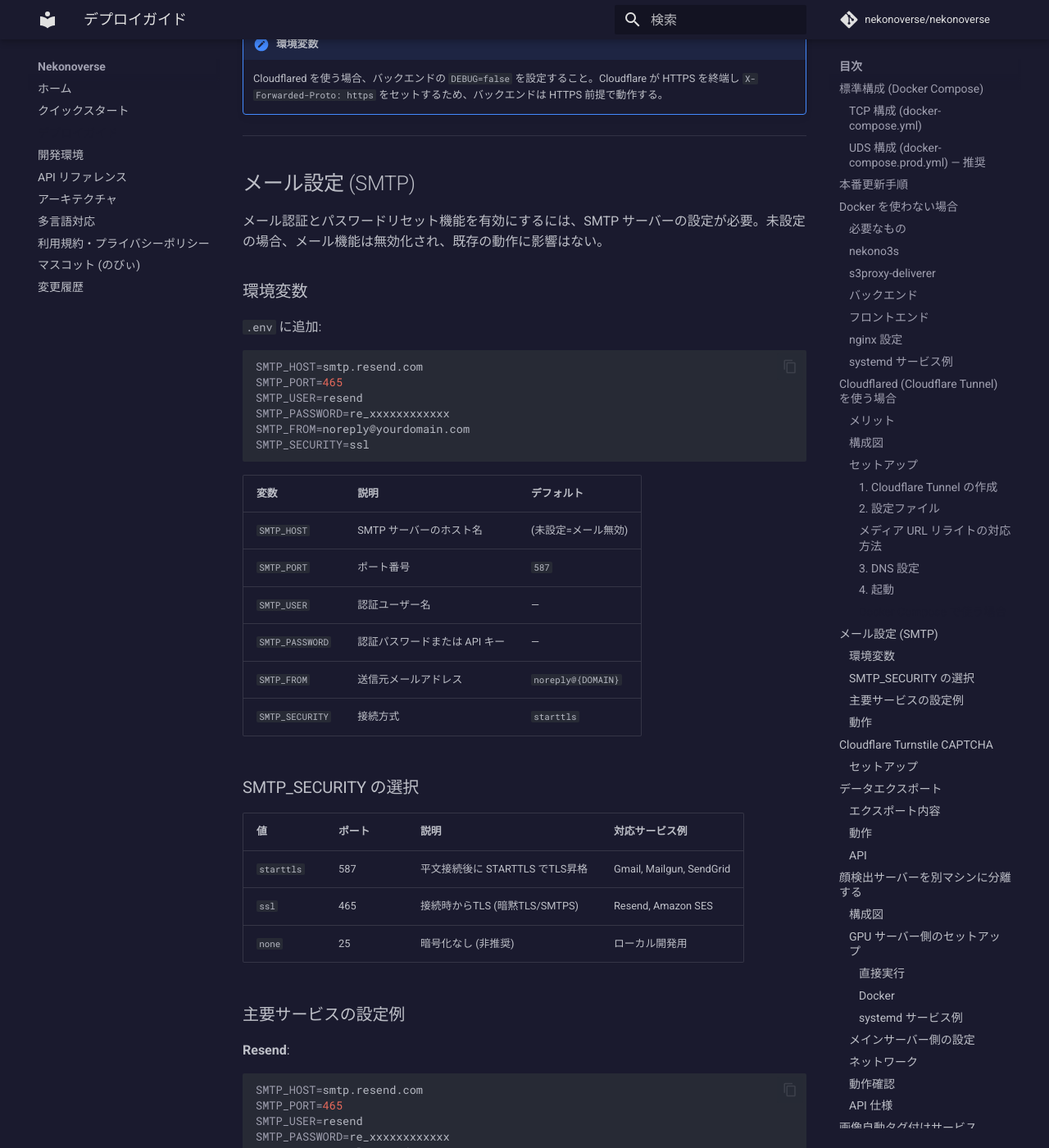
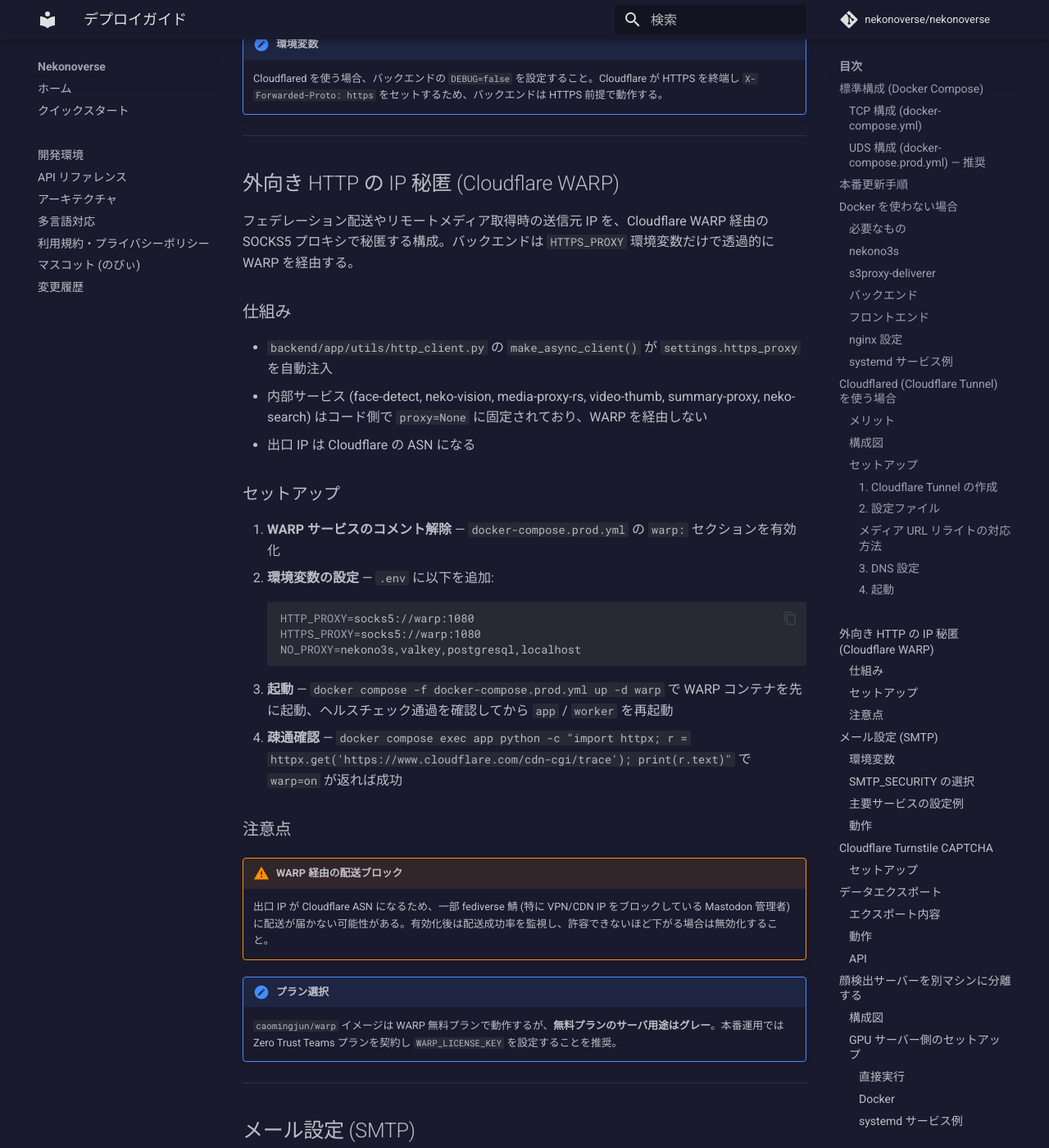
Before and after one commit to nekonoverse/nekonoverse, an MkDocs documentation site: the page built from docs/deploy.md, in a window 1280 px wide and 1400 px high, scrolled down 8240 px. Shown: the whole window at 82% size. Built offline with MkDocs 1.6.1 and Material for MkDocs 9.7.7, drawn with Linux system fonts in a browser that asks for light colours; comment, search, counter and statistics services are not loaded.

Commit message:
feat: Cloudflare WARP 経由の外向き HTTP IP 秘匿に対応 (#987)
- httpx に socks extras を追加 (socksio)
- docker-compose.prod.yml にオプションの warp サービスを追加
- .env.example / docs/deploy.md に設定手順を記載

外向きの連合配送・リモートメディア取得時の送信元 IP を Cloudflare WARP
の SOCKS5 プロキシ経由で秘匿する。forward proxy の配管は既存
(make_async_client() で settings.https_proxy を自動注入) のため、
設定だけで有効化できる。

Co-Authored-By: Claude Opus 4.6 <noreply@anthropic.com>

````diff
--- a/docs/deploy.md
+++ b/docs/deploy.md
@@ -376,6 +376,38 @@ Cloudflare Zero Trust ダッシュボードの **Networks > Tunnels** でトン
 
 !!! note "環境変数"
     Cloudflared を使う場合、バックエンドの `DEBUG=false` を設定すること。Cloudflare が HTTPS を終端し `X-Forwarded-Proto: https` をセットするため、バックエンドは HTTPS 前提で動作する。
+
+---
+
+## 外向き HTTP の IP 秘匿 (Cloudflare WARP)
+
+フェデレーション配送やリモートメディア取得時の送信元 IP を、Cloudflare WARP 経由の SOCKS5 プロキシで秘匿する構成。バックエンドは `HTTPS_PROXY` 環境変数だけで透過的に WARP を経由する。
+
+### 仕組み
+
+- `backend/app/utils/http_client.py` の `make_async_client()` が `settings.https_proxy` を自動注入
+- 内部サービス (face-detect, neko-vision, media-proxy-rs, video-thumb, summary-proxy, neko-search) はコード側で `proxy=None` に固定されており、WARP を経由しない
+- 出口 IP は Cloudflare の ASN になる
+
+### セットアップ
+
+1. **WARP サービスのコメント解除** — `docker-compose.prod.yml` の `warp:` セクションを有効化
+2. **環境変数の設定** — `.env` に以下を追加:
+   ```bash
+   HTTP_PROXY=socks5://warp:1080
+   HTTPS_PROXY=socks5://warp:1080
+   NO_PROXY=nekono3s,valkey,postgresql,localhost
+   ```
+3. **起動** — `docker compose -f docker-compose.prod.yml up -d warp` で WARP コンテナを先に起動、ヘルスチェック通過を確認してから `app` / `worker` を再起動
+4. **疎通確認** — `docker compose exec app python -c "import httpx; r = httpx.get('https://www.cloudflare.com/cdn-cgi/trace'); print(r.text)"` で `warp=on` が返れば成功
+
+### 注意点
+
+!!! warning "WARP 経由の配送ブロック"
+    出口 IP が Cloudflare ASN になるため、一部 fediverse 鯖 (特に VPN/CDN IP をブロックしている Mastodon 管理者) に配送が届かない可能性がある。有効化後は配送成功率を監視し、許容できないほど下がる場合は無効化すること。
+
+!!! note "プラン選択"
+    `caomingjun/warp` イメージは WARP 無料プランで動作するが、**無料プランのサーバ用途はグレー**。本番運用では Zero Trust Teams プランを契約し `WARP_LICENSE_KEY` を設定することを推奨。
 
 ---
 
````
Also changed, not shown: docker-compose.prod.yml (+28 -0 lines), 3 other files.
